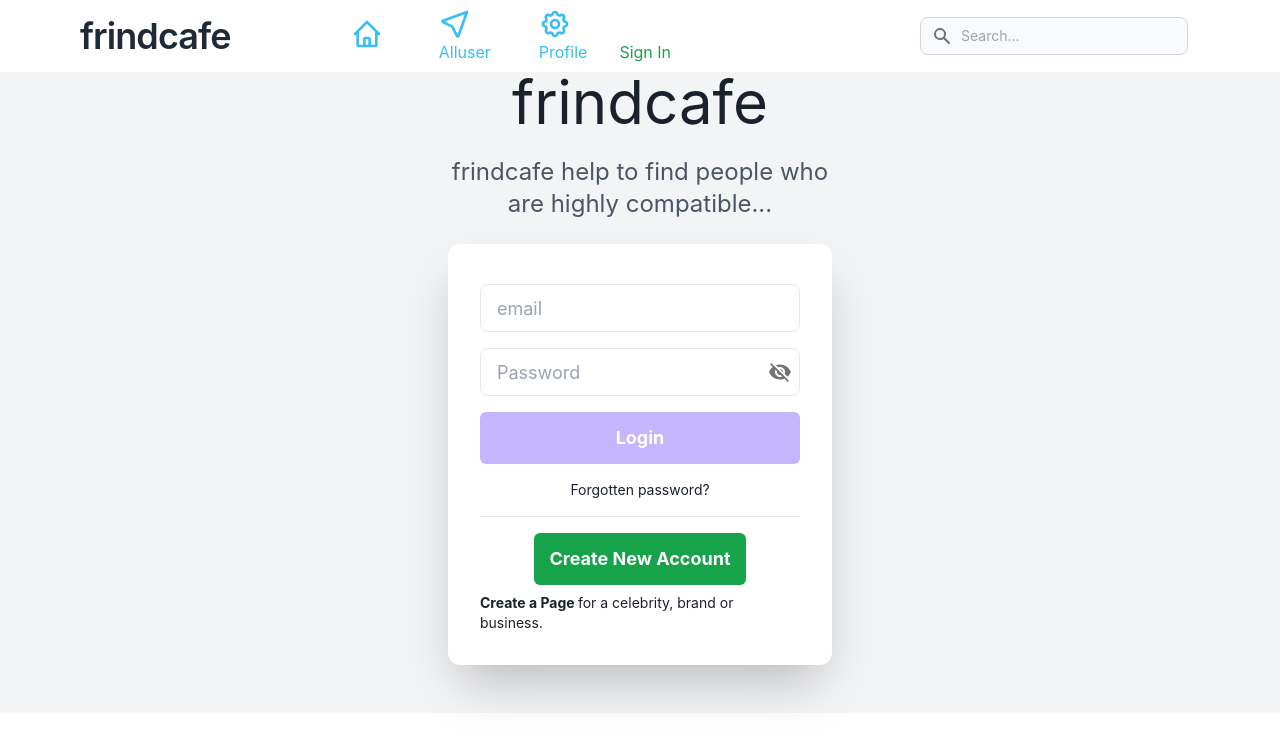
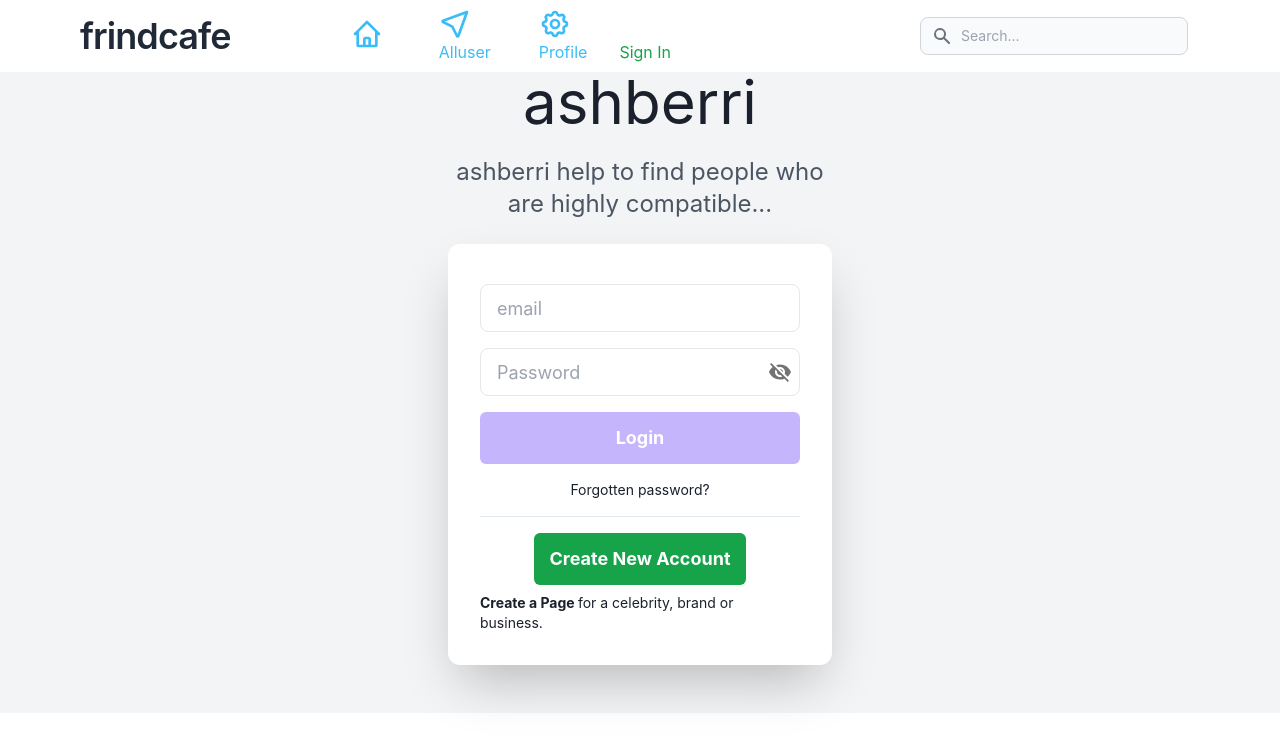
Before and after one commit to Amankumar10/Friendcafe_frontend, a Next.js app: page /Login in a window 1280 px wide. Shown: the top 752 px of the page. Built offline with nearby package versions, Linux system fonts and the light colour scheme; no server answers.

Commit message:
added some more ui

```diff
--- a/pages/Login.tsx
+++ b/pages/Login.tsx
@@ -116,8 +116,8 @@ const [isPasswordHidden, setIsPasswordHidden] = useState(true);
 
         <div
         onClick={() => router.push("/")}>
-          <h1 className='black text-6xl flex  justify-center'>frindcafe</h1><br />
-          <p className='text-gray-600 text-2xl flex justify-center '>frindcafe help to find people who </p> <p className='text-gray-600 text-2xl flex justify-center '>are highly compatible...</p><br />
+          <h1 className='black text-6xl flex  justify-center'>ashberri</h1><br />
+          <p className='text-gray-600 text-2xl flex justify-center '>ashberri help to find people who </p> <p className='text-gray-600 text-2xl flex justify-center '>are highly compatible...</p><br />
 
         </div>
 
```
